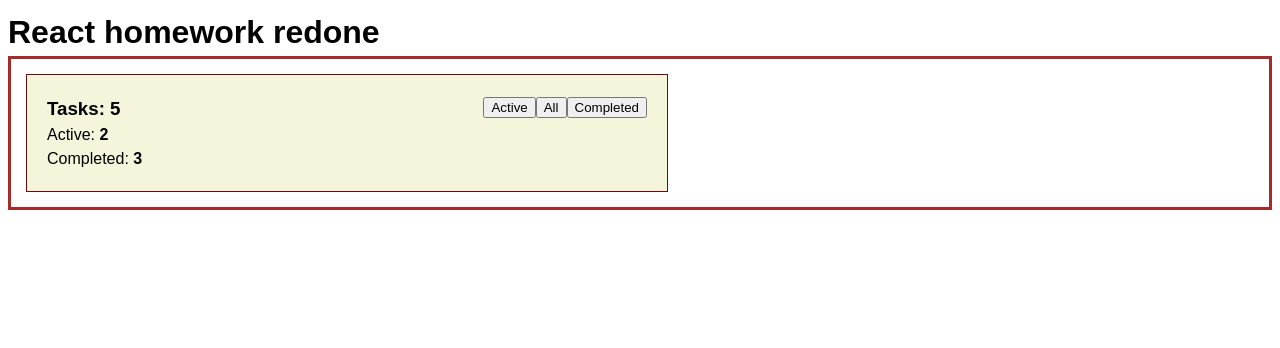
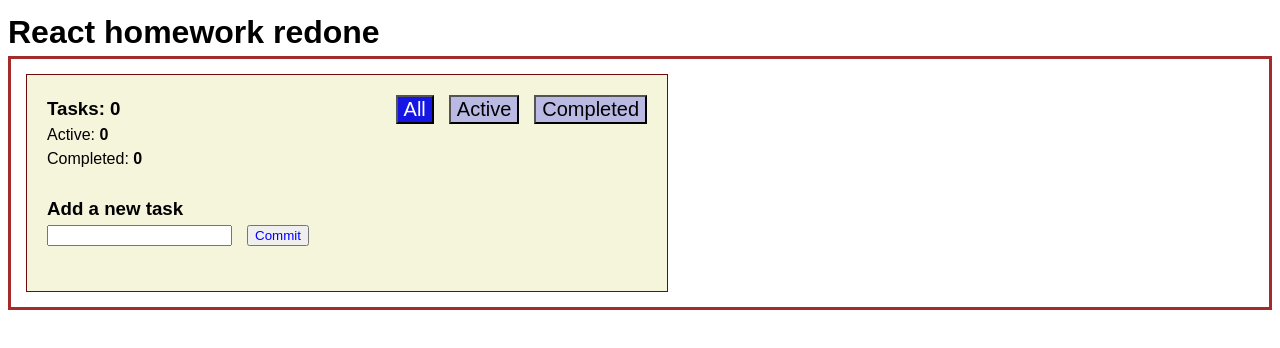
Before and after one commit to FloriGOIT/redone-hw1-react, a React (Create React App) app: page / in a window 1280 px wide. Shown: the top 348 px of the page. Built offline with nearby package versions, Linux system fonts and the light colour scheme.

Commit message:
<AppReduxRask/> almost finished

```diff
--- a/src/components/AppReduxTasks.jsx
+++ b/src/components/AppReduxTasks.jsx
@@ -1,16 +1,24 @@
-import Counter from "./Home-work-6/components/Counter"
-import MainTasks from "./Home-work-6/components/MainTasks"
-import style from "./Home-work-6/components/appReduxTasks.module.scss"
+import Counter from './Home-work-6/components/Counter';
+import MainTasks from './Home-work-6/components/MainTasks';
+import style from './Home-work-6/components/appReduxTasks.module.scss';
+import AddTask from "./Home-work-6/components/AddTask";
+import ListTasks from "./Home-work-6/components/ListTasks";
 
 const AppReduxTasks = () => {
+  return (
+    <div className={style.appReduxTasks}>
+      <section className={style.headerTasksApp}>
+        <Counter />
+        <MainTasks />
+      </section>
 
-        return (<div className={style.appReduxTasks}>
-                <section className={style.headerTasksApp}>
-                <Counter />
-                <MainTasks/>
-                </section>
+                  <section className={style.tasks}>
 
-        </div>)
-}
+                          <AddTask />
+                          <ListTasks/>
+      </section>
+    </div>
+  );
+};
 
-export default AppReduxTasks
+export default AppReduxTasks;
--- /dev/null
+++ b/src/components/Home-work-6/components/AddTask.jsx
@@ -0,0 +1,34 @@
+import { useDispatch, useSelector } from 'react-redux';
+import { nanoid } from 'nanoid';
+import { addTask } from '../redux/tasksSlices';
+import style from "./appReduxTasks.module.scss"
+
+const AddTask = () => {
+  const tasks = useSelector(state => state.tasks);
+  const dispatch = useDispatch();
+  console.log('tasks', tasks);
+  const newItem = { id: nanoid(), text: '', completed: false };
+  const handleNewTask = e => {
+    e.preventDefault();
+    const inputForm = e.currentTarget.elements.input.value;
+    const itemToAdd = { ...newItem, text: inputForm }
+    dispatch(addTask(itemToAdd));
+    e.target.reset();
+    localStorage.setItem("arrTasks", JSON.stringify([...tasks, itemToAdd]))
+  };
+
+  return (
+    <>
+      <br />
+      <h3>Add a new task</h3>
+      <form onSubmit={handleNewTask}>
+        <input className={style.formInput} name="input" type="text" />
+        <button type="submit" style={{ marginLeft: 15, color: 'blue' }}>
+          Commit
+        </button>
+      </form>
+    </>
+  );
+};
+
+export default AddTask;
--- /dev/null
+++ b/src/components/Home-work-6/components/ListTasks.jsx
@@ -0,0 +1,34 @@
+import { useSelector,useDispatch } from "react-redux";
+import style from "./appReduxTasks.module.scss"
+import { deleteTask, toggleTask } from "../redux/tasksSlices";
+
+
+const ListTasks = () => {
+        const tasks = useSelector(state => state.tasks)
+        const filter = useSelector(state => state.filter.status)
+
+        const dispatch = useDispatch();
+        const activeL = tasks.filter(task => !task.completed)
+        const completedL = tasks.filter(task => task.completed)
+        let finalList = [];
+        if (filter === "all") {  finalList = tasks };
+        if (filter === "active") {  finalList = activeL; }
+        if (filter === "completed"){ finalList = completedL};
+
+
+        return (<ul className={style.listTasks}>
+                <br/>
+                {finalList.map((task, index) => <li key={task.id}>
+                        <div className={style.textTask}>
+                                <label htmlFor="text">{index + 1}. {task.text}</label>
+                                <input id="text" type="checkBox" checked={task.completed} onChange={() => dispatch(toggleTask(task.id))} style={{ width: "20px", height:"20px"}}/>
+                        </div>
+
+                        <button type="button" onClick={() => dispatch(deleteTask(task.id))}>Delete</button>
+
+                </li>)}
+
+        </ul>)
+}
+
+export default ListTasks
--- a/src/components/Home-work-6/components/MainTasks.jsx
+++ b/src/components/Home-work-6/components/MainTasks.jsx
@@ -1,14 +1,18 @@
 import style from "./appReduxTasks.module.scss"
-import { useSelector } from "react-redux"
+import { useSelector } from "react-redux";
+import { useDispatch } from "react-redux";
+import { filteringTask } from "../redux/filtersSlice";
 
 const MainTasks = () => {
-        const currentFilter = "all";
-        const filter = useSelector(state => state.filter.status)
+        const filter = useSelector(state => state.filter.status);
+        const dispatch = useDispatch();
+        const handleBtn = event => { const selected = event.target.name; dispatch(filteringTask(selected))}
+
         return (
                 <div className={style.mainTasks}>
-                        <button  type="button" name="active"  >Active</button>
-                        <button  type="button" name="all"  >All</button>
-                        <button type="button" name="completed">Completed</button>
+                        <button  type="button" name="all" onClick={handleBtn}  className={filter==="all"? style.selected : style.filtering}>All</button>
+                        <button type="button" name="active" onClick={handleBtn} className={filter==="active"? style.selected : style.filtering}>Active</button>
+                        <button type="button" name="completed" onClick={handleBtn} className={filter==="completed"? style.selected : style.filtering}>Completed</button>
                 </div>
         )
 }
--- a/src/components/Home-work-6/components/appReduxTasks.module.scss
+++ b/src/components/Home-work-6/components/appReduxTasks.module.scss
@@ -1,8 +1,39 @@
-.appReduxTasks{width: 600px; background-color: beige; padding: 20px; border: 1px solid rgb(112, 11, 11);
-        .headerTasksApp {
+.appReduxTasks {
+  width: 600px;
+  background-color: beige;
+  padding: 20px;
+  border: 1px solid rgb(112, 11, 11);
+  .headerTasksApp {
+    display: flex;
+    flex-direction: row;
+    justify-content: space-between;
+  }
+  .tasks formInput {
+    width: 600px;
+  }
+  .listTasks {
+    list-style-type: none;
+    li {
+        .textTask {
                         display: flex;
-                        flex-direction: row;
-                        justify-content: space-between;}
+                        flex-direction: row; gap:10px;
+                        align-items: center;         }
+      display: flex;
+      flex-direction: row;
+      justify-content: space-between;
+    }
 
+  }
 }
-.filterBtn{background-color: rgb(112, 112, 233);}
+
+.selected {
+  background-color: hsl(240, 83%, 49%);
+  color: white;
+  margin-left: 15px;
+  font-size: 20px;
+}
+.filtering {
+  background-color: rgb(185, 185, 228);
+  margin-left: 15px;
+  font-size: 20px;
+}
--- a/src/components/Home-work-6/redux/filtersSlice.jsx
+++ b/src/components/Home-work-6/redux/filtersSlice.jsx
@@ -1,4 +1,4 @@
-import { createSlice } from "@reduxjs/toolkit"
+import { createSlice, } from "@reduxjs/toolkit"
 
 const typesOfTasks = {
         all: "all",
@@ -6,8 +6,7 @@ const typesOfTasks = {
         active:"active"
 }
 
-const initialFilter = {status: typesOfTasks.all}
-
+const initialFilter = { status: typesOfTasks.all }
 const filterSlice = createSlice({
         name: "filters",
         initialState: initialFilter,
--- a/src/components/Home-work-6/redux/tasksSlices.jsx
+++ b/src/components/Home-work-6/redux/tasksSlices.jsx
@@ -1,12 +1,6 @@
 import { createSlice } from "@reduxjs/toolkit";
-
-const tasksInitialState = [
-        { id: 0, text: "Learn HTML and CSS", completed: true },
-        { id: 1, text: "Get good at JavaScript", completed: true },
-        { id: 2, text: "Master React", completed: false },
-        { id: 3, text: "Discover Redux", completed: false },
-        { id: 4, text: "Build amazing apps", completed: false },
-];
+let arr = localStorage.getItem("arrTAsks");console.log(arr)
+const tasksInitialState = JSON.parse(arr) || [];
 
 const tasksSlice = createSlice({
 
@@ -16,10 +10,8 @@ const tasksSlice = createSlice({
                 addTask: (state, action) => { state.push(action.payload) },
                 deleteTask: (state, action) => { return state.filter(task => task.id !== action.payload); },
                 toggleTask: (state, action) => {
-                        for (const task of state) {
-                                if (task.id === action.payload){return task.completed = !task.completed }
-                                break
-                        }
+                        const task = state.find(task => task.id === action.payload)
+                        if(task){ task.completed =!task.completed}
                 }
         }
 
```
